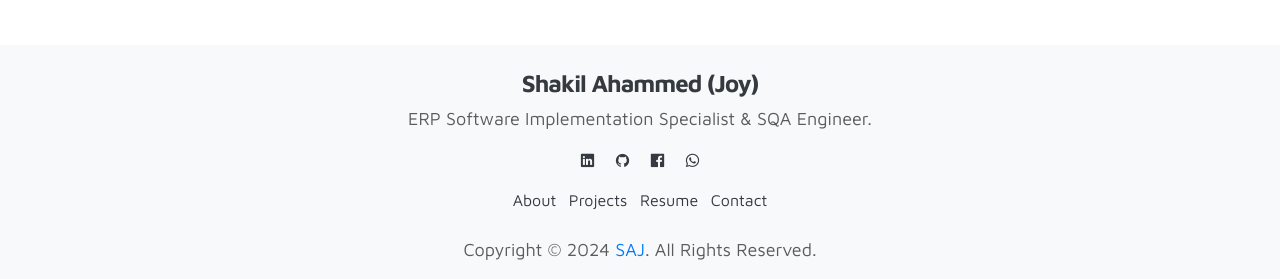
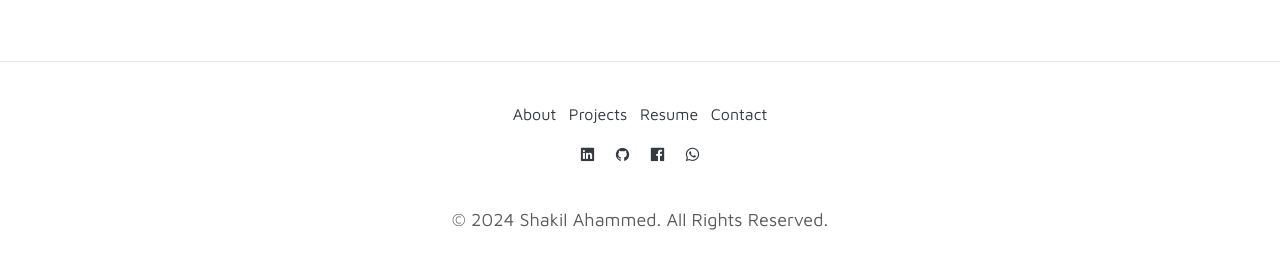
Before and after one commit to saj0cse/saj, a plain HTML site: page index.html in a window 1280 px wide. Shown: the part 3192-3471 px from the top of the page. After the commit the page ends 3441 px from the top, so only its background shows below. Drawn offline with nearby package versions, Linux system fonts and the light colour scheme.

Commit message:
some bug add

```diff
--- a/css/tooplate-style.css
+++ b/css/tooplate-style.css
@@ -138,9 +138,9 @@ b, strong {
   animation-delay: 4s;
 }
 
-.footer{
+/* .footer{
   background-color: #eee;
-}
+} */
 
 
 
--- a/index.html
+++ b/index.html
@@ -474,12 +474,25 @@
       </div>
     </div>
   </footer> -->
-  <footer class="bg-light text-dark pt-4" style="background-color: #eee;">
+  <hr>
+  <footer class="footer text-dark pt-4">
     <div class="container">
-        <div class="row">
-            <div class="col text-center">
+        <div class="row justify-content-center text-center">
+            <!-- <div class="col-12 mb-3">
                 <h4>Shakil Ahammed (Joy)</h4>
                 <p>ERP Software Implementation Specialist & SQA Engineer.</p>
+            </div> -->
+            <div class="col-12 mb-3">
+                <nav>
+                    <ul class="list-inline">
+                        <li class="list-inline-item"><a href="#about" class="text-dark">About</a></li>
+                        <li class="list-inline-item"><a href="#project" class="text-dark">Projects</a></li>
+                        <li class="list-inline-item"><a href="#resume" class="text-dark">Resume</a></li>
+                        <li class="list-inline-item"><a href="#contact" class="text-dark">Contact</a></li>
+                    </ul>
+                </nav>
+            </div>
+            <div class="col-12 mb-3">
                 <ul class="list-inline">
                     <li class="list-inline-item">
                         <a href="https://www.linkedin.com/in/your-profile" class="text-dark" target="_blank" title="LinkedIn">
@@ -501,26 +514,19 @@
                             <i class="uil uil-whatsapp"></i>
                         </a>
                     </li>
-                    <!-- Add more social links as needed -->
                 </ul>
-                <nav class="mt-3">
-                    <ul class="list-inline">
-                        <li class="list-inline-item"><a href="#about" class="text-dark">About</a></li>
-                        <li class="list-inline-item"><a href="#projects" class="text-dark">Projects</a></li>
-                        <li class="list-inline-item"><a href="#resume" class="text-dark">Resume</a></li>
-                        <li class="list-inline-item"><a href="#contact" class="text-dark">Contact</a></li>
-                    </ul>
-                </nav>
             </div>
         </div>
-        <div class="row">
-            <div class="col text-center">
-                <p class="mt-4">Copyright &copy; 2024 <a rel="" target="_blank"
-                  href="https://www.linkedin.com/in/saj0cse/">SAJ</a>. All Rights Reserved.</p>
+        <div class="row justify-content-center">
+            <div class="col-12 text-center">
+                <p class="mt-4">&copy; 2024 Shakil Ahammed. All Rights Reserved.</p>
             </div>
         </div>
     </div>
 </footer>
+
+
+
 
 
 
```
Lines whose indentation alone changed are shown as unchanged.
